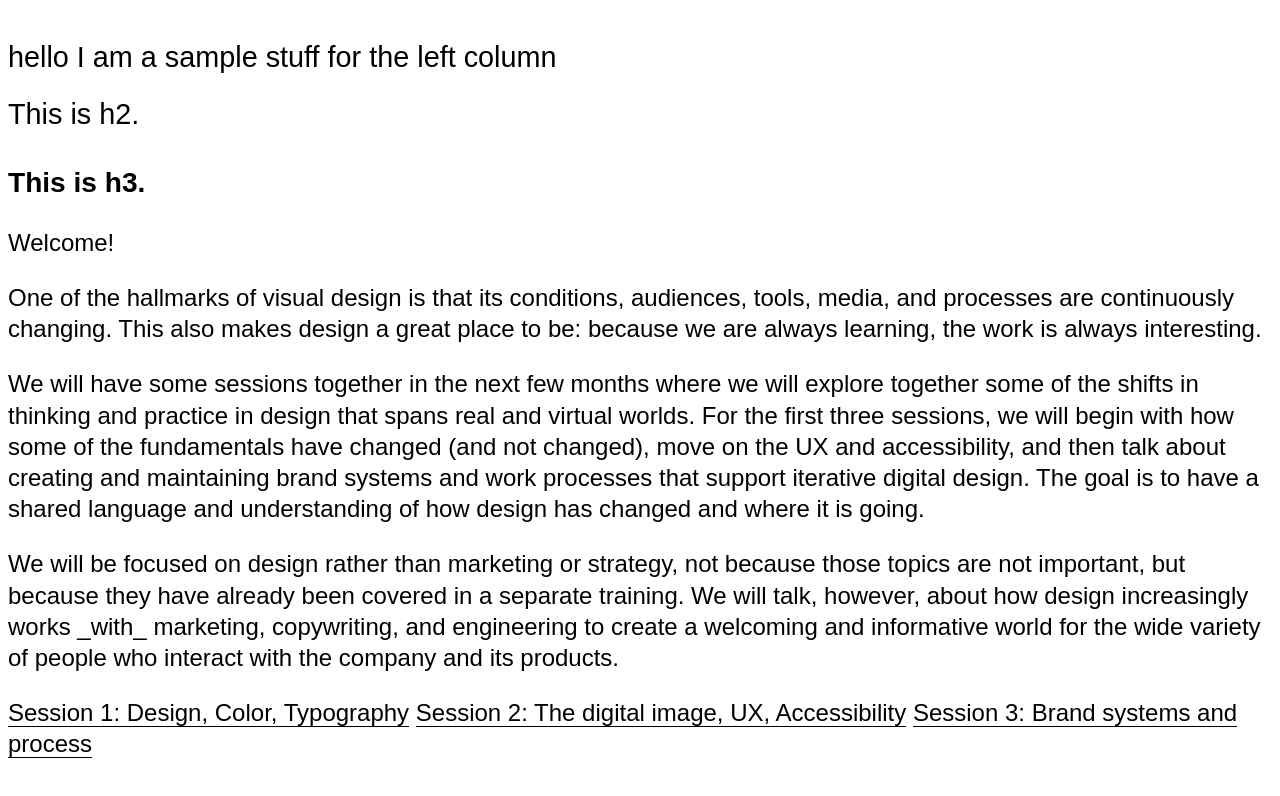
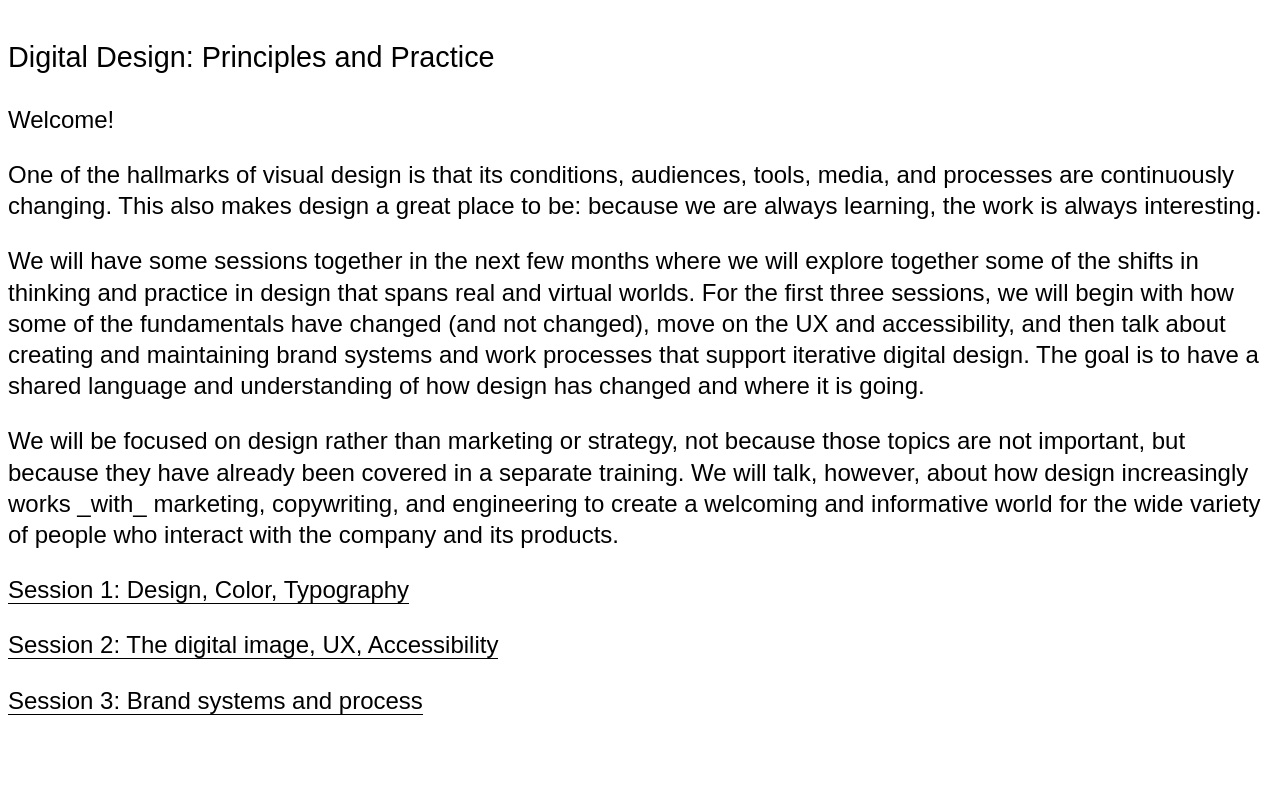
Before and after one commit to juliettecezzar/lutron-digital-design, a plain HTML site: page index.html in a window 1280 px wide. Drawn offline with Linux system fonts and the light colour scheme.

Commit message:
Update index.html

```diff
--- a/index.html
+++ b/index.html
@@ -8,9 +8,8 @@
 
 <body id="home">
 
-    <h1>hello I am a sample stuff for the left column</h1>
-  <h2>This is h2.</h2>
-  <h3>This is h3.</h3>
+    <h1>Digital Design: Principles and Practice</h1>
+
   <p>Welcome!</p>
 
 <p>One of the hallmarks of visual design is that its conditions, audiences, tools, media, and processes are continuously changing. This also makes design a great place to be: because we are always learning, the work is always interesting.
@@ -19,12 +18,12 @@
 </p>
 <p>We will be focused on design rather than marketing or strategy, not because those topics are not important, but because they have already been covered in a separate training. We will talk, however, about how design increasingly works _with_ marketing, copywriting, and engineering to create a welcoming and informative world for the wide variety of people who interact with the company and its products.
 </p>
-  <a href="https://github.com/juliettecezzar/lutron-digital-design-learning/wiki/Session-1:-Design,-Color,-Typography,-Image">Session 1: Design, Color, Typography</a>
-
-<a href="https://github.com/juliettecezzar/lutron-digital-design-learning/wiki/Session-2:-The-digital-image,-UX,-Accessibility">Session 2: The digital image, UX, Accessibility</a>
-
-<a href="https://github.com/juliettecezzar/lutron-digital-design-learning/wiki/Session-3:-Brand-systems-and-process">Session 3: Brand systems and process</a> </p>
-
+<p><a href="https://github.com/juliettecezzar/lutron-digital-design-learning/wiki/Session-1:-Design,-Color,-Typography,-Image">Session 1: Design, Color, Typography</a>
+</p>
+<p><a href="https://github.com/juliettecezzar/lutron-digital-design-learning/wiki/Session-2:-The-digital-image,-UX,-Accessibility">Session 2: The digital image, UX, Accessibility</a>
+</p>
+<p><a href="https://github.com/juliettecezzar/lutron-digital-design-learning/wiki/Session-3:-Brand-systems-and-process">Session 3: Brand systems and process</a> </p>
+</p>
 
 
 </body>
```
